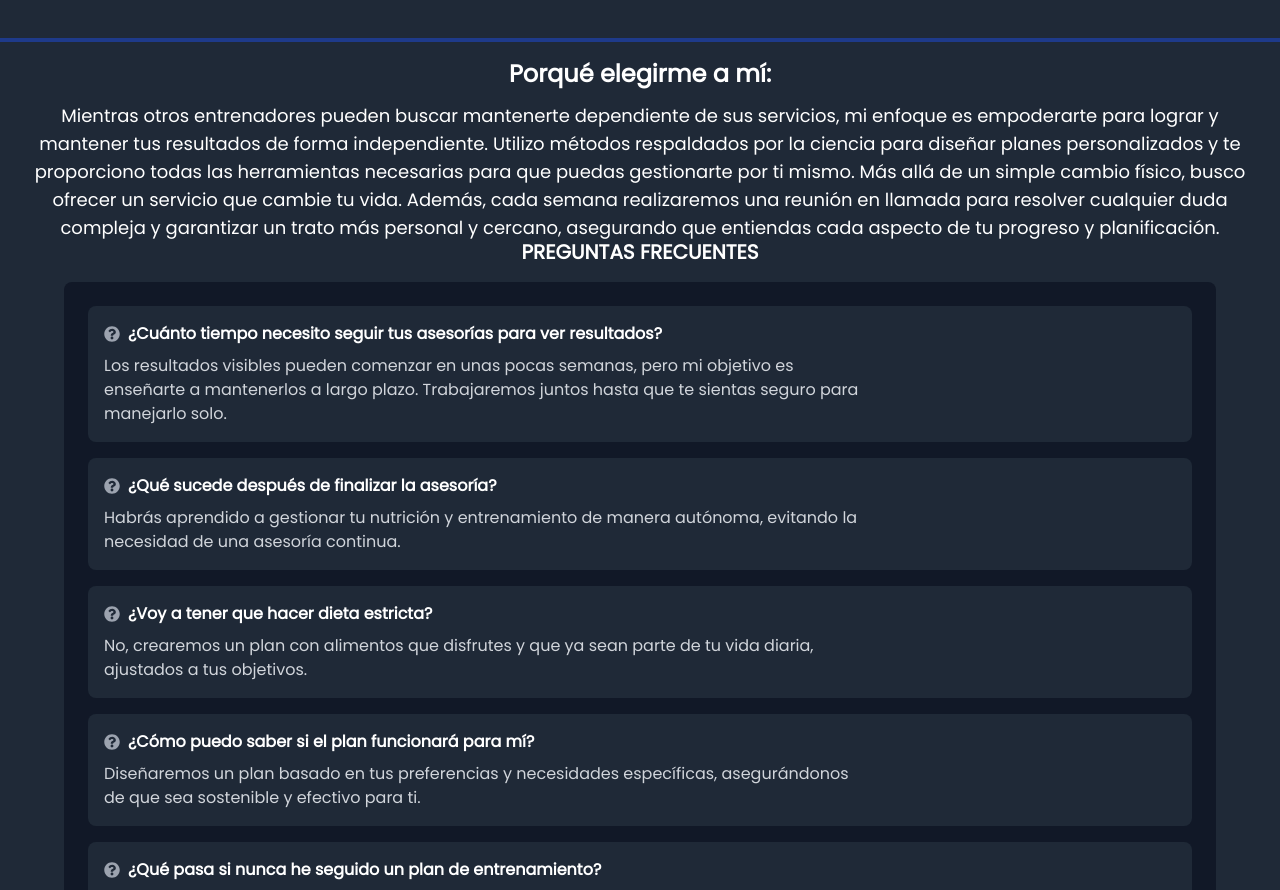
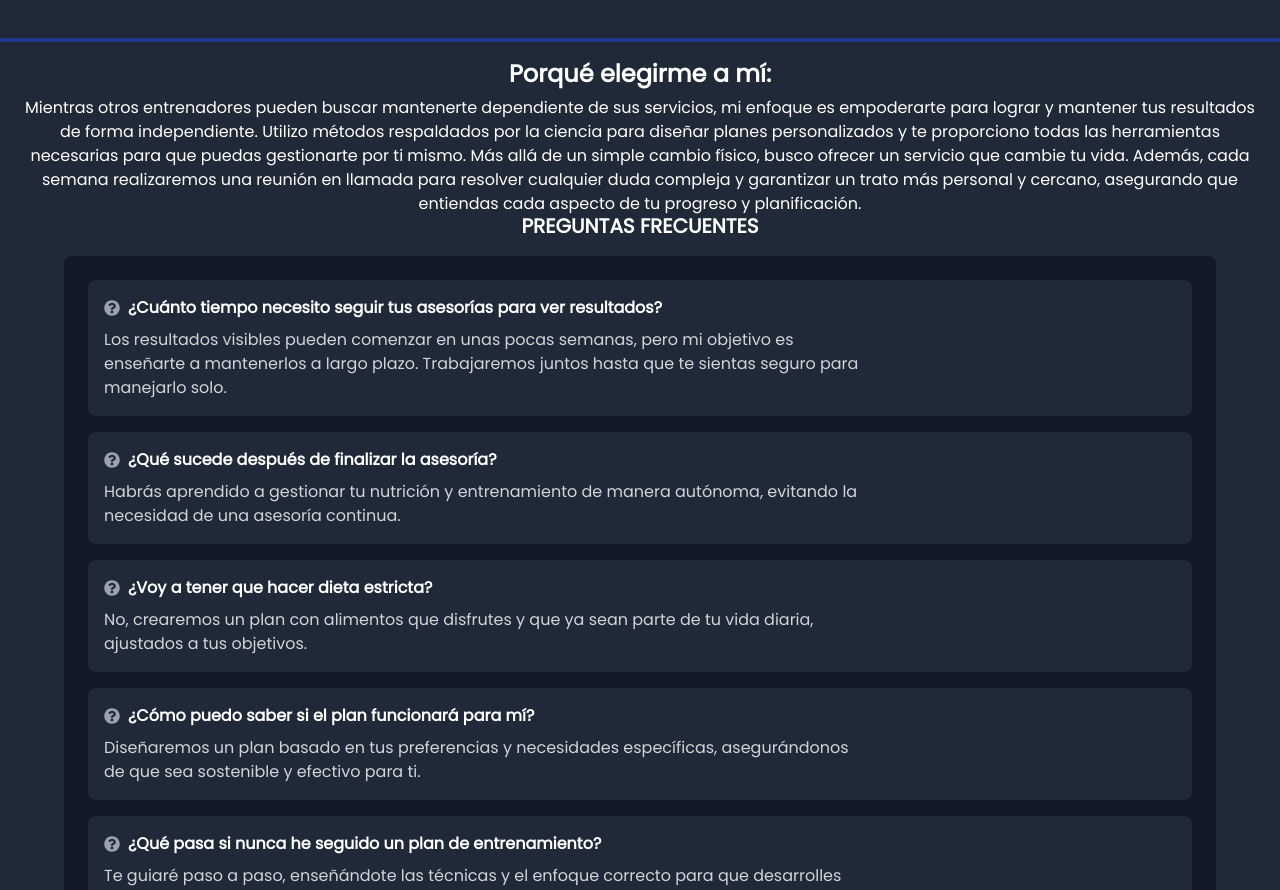
Before and after one commit to Maticaba99/catroux-fit, a Next.js app: page / in a window 1280 px wide. Shown: the part 4838-5728 px from the top of the page. Built offline with nearby package versions, Linux system fonts and the light colour scheme.

Commit message:
Update objesiones.tsx

```diff
--- a/src/app/components/objesiones.tsx
+++ b/src/app/components/objesiones.tsx
@@ -23,7 +23,7 @@ const Faq = () => {
           Porqué elegirme a mí:
         </p>
         <p
-          className="mt-4 font-sans text-lg text-white text-center"
+          className=" text-center mt-2 text-white"
           style={{ fontFamily: "Poppins, sans-serif" }}
         >
           Mientras otros entrenadores pueden buscar mantenerte dependiente de
```
